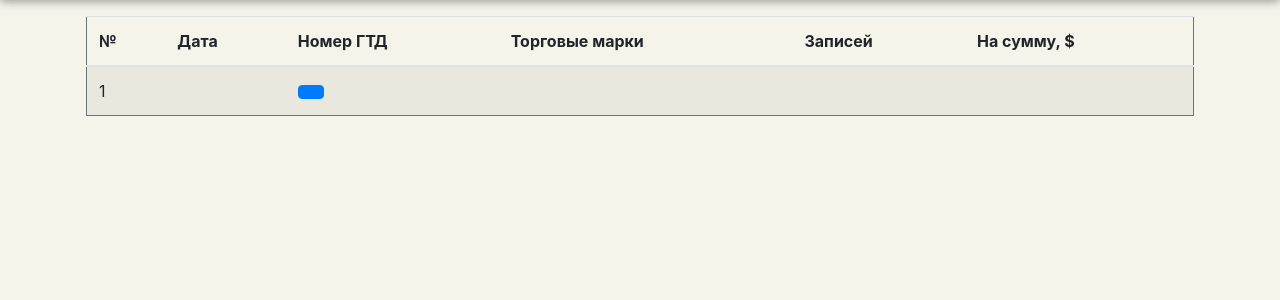
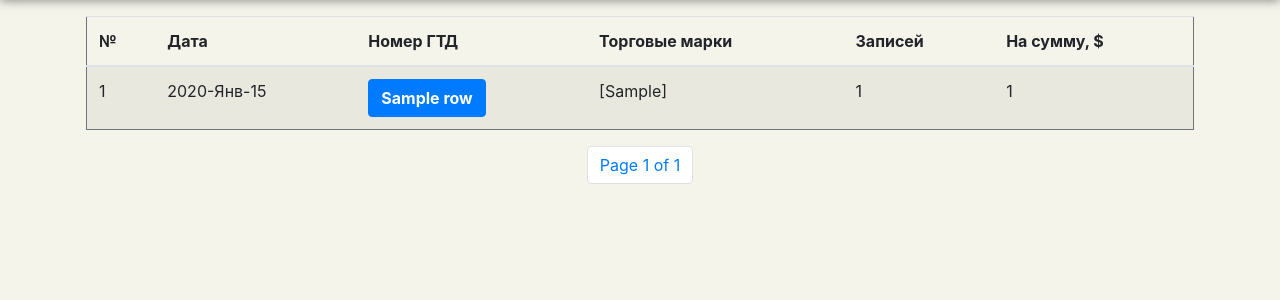
Before and after one commit to sudmal/django-project, a Django app: template db2/ved/templates/ved/IndividualReportFirmShow.html in a window 1280 px wide. Shown: the part 59-359 px from the top of the page. Run offline with Django 3.2, Linux system fonts and the light colour scheme; tables that the repository leaves empty hold one stand-in row (values such as "Sample post"); the template is opened without the code that fills it: values that come from a table or form of the project are taken from there, most other values are stand-ins (such as "Sample title", 1, 10 or a date in 2020); some libraries are stand-ins or nearby versions.

Commit message:
fix urls in individual report

```diff
--- a/db2/ved/templates/ved/IndividualReportFirmShow.html
+++ b/db2/ved/templates/ved/IndividualReportFirmShow.html
@@ -22,7 +22,7 @@
         {% for row in report %}
             <tr>
                 <td scope="row">
-                    {{ forloop.counter }}
+                     {{ forloop.counter0|add:report.start_index }}
                 </td>
                 <td>
                     {{ row.record__date | date:"Y-M-d" |wordwrap:50 }}
@@ -45,6 +45,31 @@
         {% endfor %}
         </tbody>
     </table>
+   <nav aria-label="Page navigation">
+        <ul class="pagination justify-content-center">
+            {% if report.has_previous %}
+                <li class="page-item">
+                    <a class="page-link" href="?page=1&start_date={{ start_date }}&end_date={{ end_date }}">&laquo;</a>
+                </li>
+                <li class="page-item">
+                    <a class="page-link" href="?page={{ report.previous_page_number }}&start_date={{ start_date }}&end_date={{ end_date }}"> < </a>
+                </li>
+            {% endif %}
+
+            <li class="page-item">
+                <a class="page-link disabled" href="#"> Page {{ report.number }} of {{ report.paginator.num_pages }}</a>
+            </li>
+
+            {% if report.has_next %}
+                <li class="page-item">
+                    <a class="page-link" href="?page={{ report.next_page_number }}&start_date={{ start_date }}&end_date={{ end_date }}"> > </a>
+                </li>
+                <li class="page-item">
+                    <a class="page-link" href="?page={{ report.paginator.num_pages }}&start_date={{ start_date }}&end_date={{ end_date }}"> &raquo; </a>
+                </li>
+            {% endif %}
+        </ul>
+    </nav>
 {% include 'ved/periods.html' %}
 {% endcache %}
 {% endblock %}
```
Also changed, not shown: db2/ved/views.py (+9 -2 lines).
